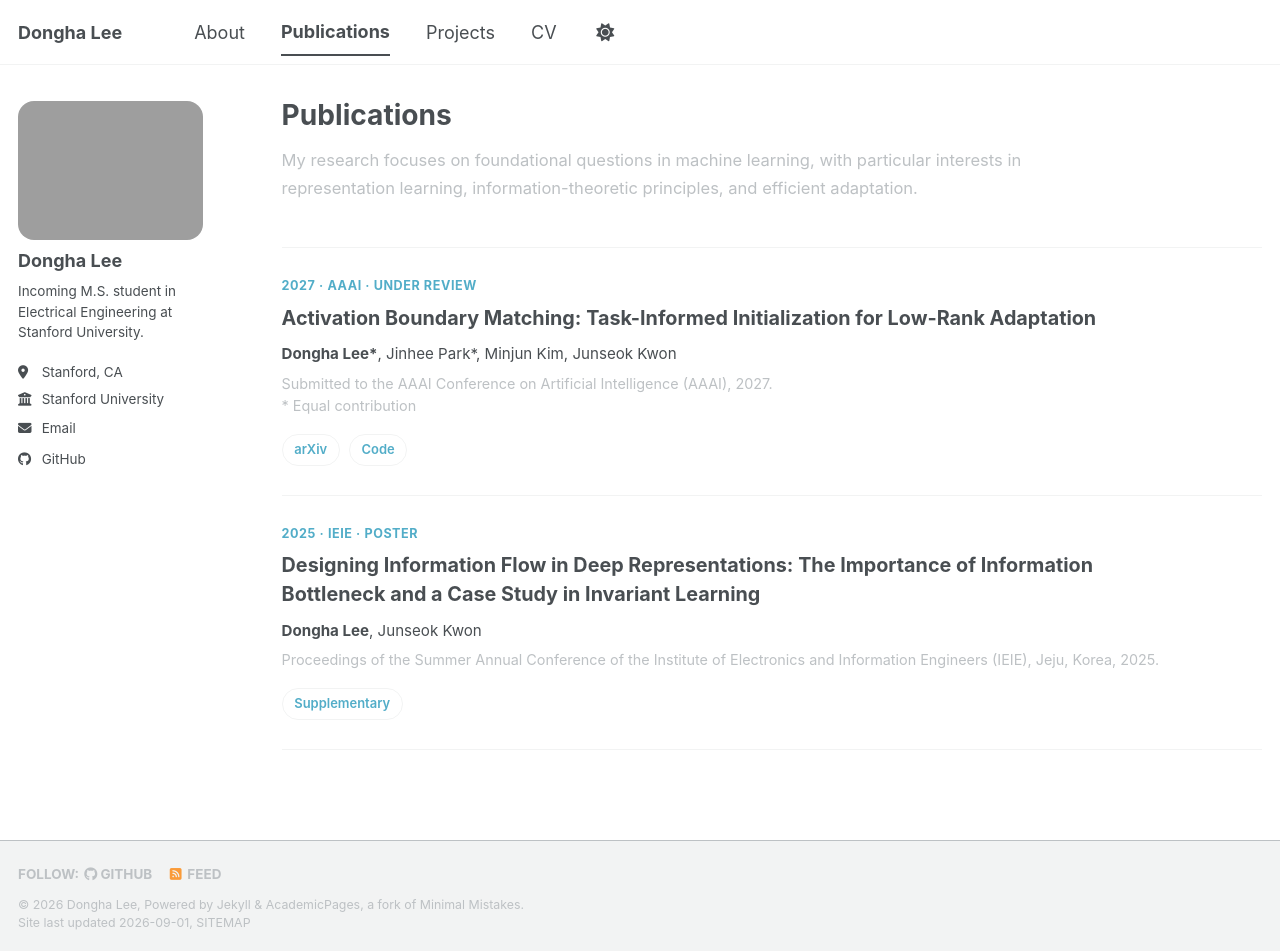
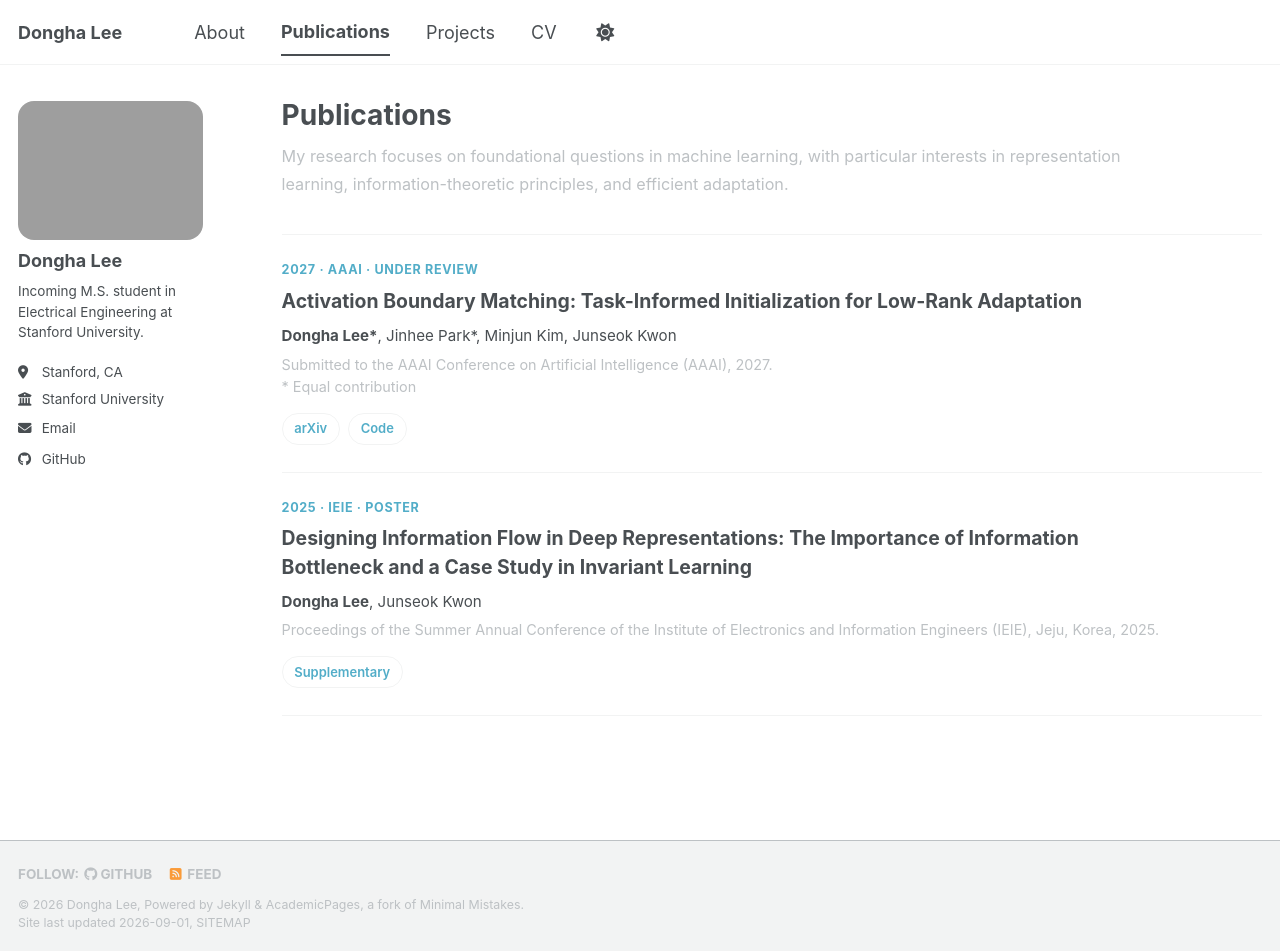
Before and after one commit to lee-research/lee-research.github.io, a Jekyll site: the page built from _pages/publications.html, in a window 1280 px wide and 951 px high. Built offline with Jekyll 4.4.1, drawn with Linux system fonts in a browser that asks for light colours; a script bundle is joined from its source files by our own code; library files that are not in the unit come from our copies.

Commit message:
Update _custom.scss

```diff
--- a/_sass/_custom.scss
+++ b/_sass/_custom.scss
@@ -397,23 +397,23 @@
    ======================================== */
 
 .pub-intro {
-  max-width: 800px;
-  margin-bottom: 2.5rem;
+  max-width: 850px;
+  margin-bottom: 2rem;
 }
 
 .pub-intro p {
-  font-size: 0.92rem !important;
-  line-height: 1.7;
+  margin: 0 !important;
+  font-size: 0.9rem !important;
+  line-height: 1.7 !important;
   color: var(--global-text-color-light);
 }
-
 
 .publication-list {
   margin-top: 1rem;
 }
 
 .publication-item {
-  padding: 1.6rem 0;
+  padding: 1.5rem 0 !important;
   border-top: 1px solid var(--global-border-color);
 }
 
@@ -421,57 +421,54 @@
   border-bottom: 1px solid var(--global-border-color);
 }
 
+.publication-meta {
+  margin: 0 0 0.45rem !important;
 
-.publication-meta {
-  margin-bottom: 0.45rem;
+  font-size: 0.7rem !important;
+  font-weight: 700 !important;
+  line-height: 1.3 !important;
 
-  font-size: 0.7rem;
-  font-weight: 700;
-  letter-spacing: 0.045em;
+  letter-spacing: 0.05em;
   text-transform: uppercase;
 
-  color: var(--global-link-color);
+  color: var(--global-link-color) !important;
 }
 
+.publication-item h2 {
+  max-width: 900px;
 
-.publication-item h2 {
-  max-width: 850px;
-
-  margin: 0 0 0.55rem !important;
-
-  font-size: 1.1rem !important;
-  font-weight: 700;
-  line-height: 1.45;
+  margin: 0 0 0.5rem !important;
+  padding: 0 !important;
 
   border: 0 !important;
+
+  font-size: 1.08rem !important;
+  font-weight: 700 !important;
+  line-height: 1.45 !important;
 }
-
 
 .publication-authors {
   margin: 0 !important;
 
   font-size: 0.84rem !important;
-  line-height: 1.6;
+  line-height: 1.55 !important;
 }
-
 
 .publication-venue {
   margin: 0.35rem 0 0 !important;
 
   font-size: 0.8rem !important;
-  line-height: 1.55;
+  line-height: 1.55 !important;
 
   color: var(--global-text-color-light);
 }
 
-
 .publication-links {
   display: flex;
   flex-wrap: wrap;
+  gap: 0.45rem;
 
-  gap: 0.5rem;
-
-  margin-top: 0.9rem;
+  margin-top: 0.8rem;
 }
 
 .publication-links a {
@@ -482,14 +479,10 @@
   border: 1px solid var(--global-border-color);
   border-radius: 999px;
 
-  font-size: 0.72rem;
+  font-size: 0.72rem !important;
   font-weight: 600;
 
   text-decoration: none !important;
-
-  transition:
-    border-color 0.15s ease,
-    color 0.15s ease;
 }
 
 .publication-links a:hover {
```
